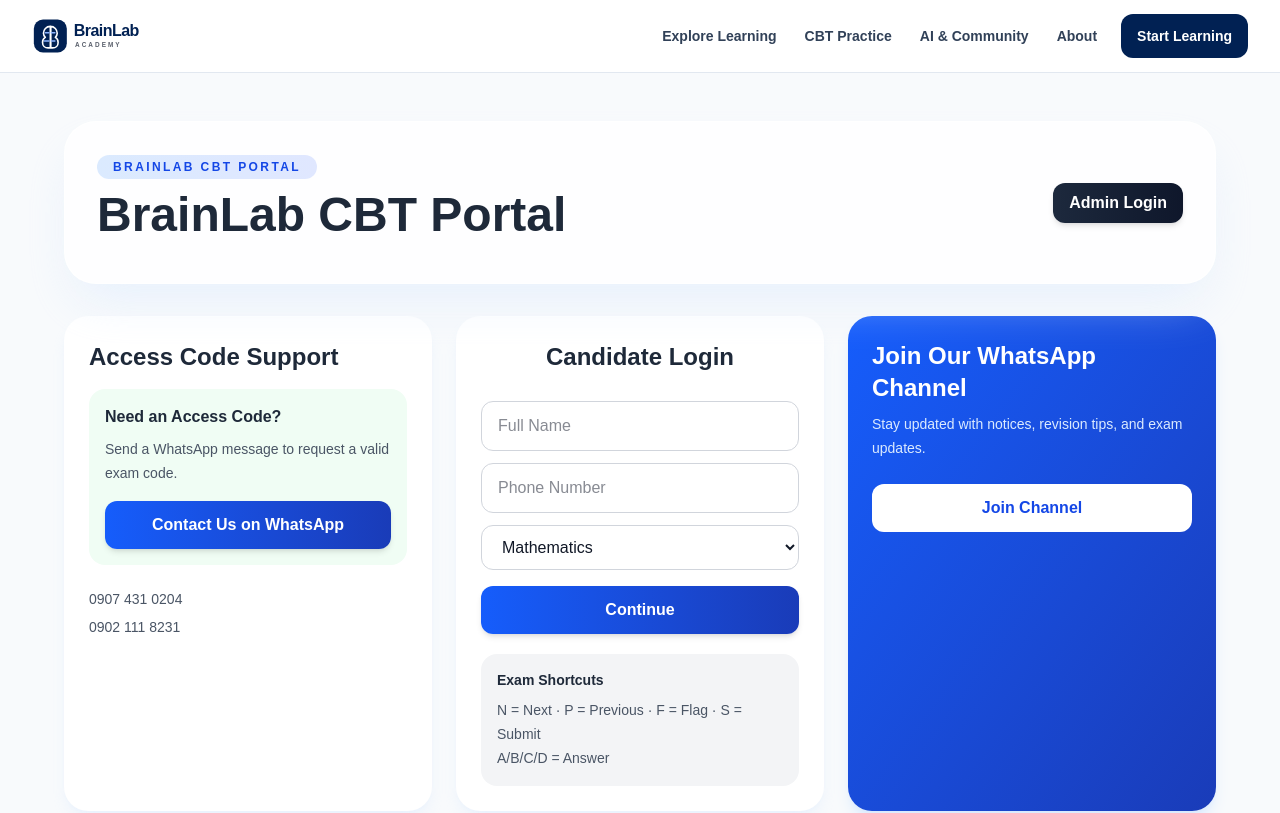
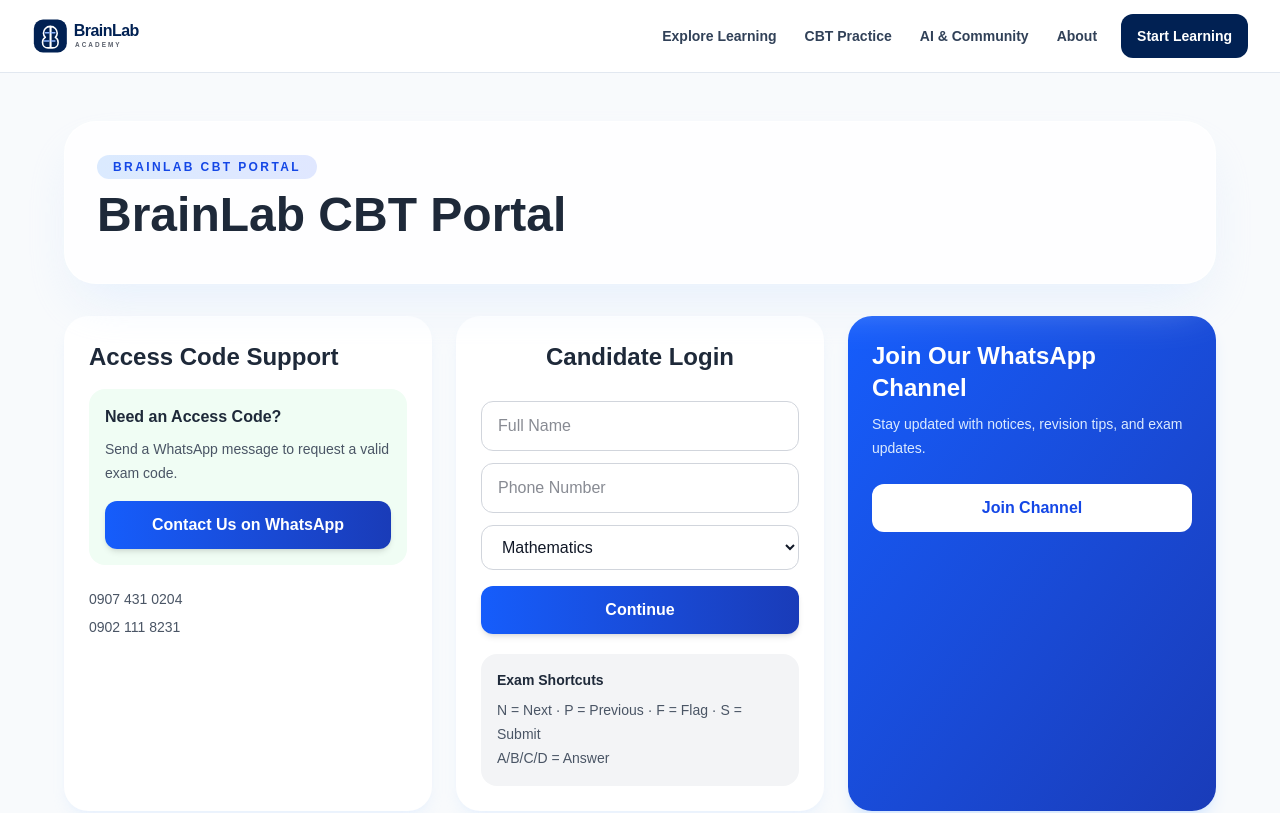
Before and after one commit to JAVABOI05/BRAINLAB-EXAM-CBT, a Next.js app: page /login in a window 1280 px wide. Shown: the top 813 px of the page. Built offline with nearby package versions, Linux system fonts and the light colour scheme; no server answers.

Commit message:
Remove public operator sign-in link from candidate portal

```diff
--- a/app/login/page.tsx
+++ b/app/login/page.tsx
@@ -96,12 +96,6 @@ export default function Page() {
             </p>
           </div>
 
-          <button
-            onClick={() => router.push("/admin/login")}
-            className="shrink-0 rounded-xl bg-gradient-to-r from-slate-800 to-slate-900 px-4 py-2 font-semibold text-white shadow-md transition hover:scale-[1.02]"
-          >
-            Admin Login
-          </button>
         </div>
       </div>
 
```
